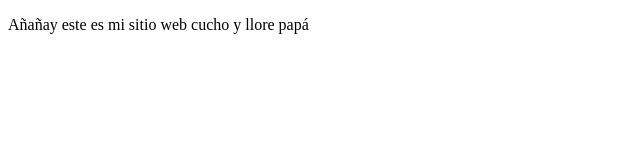
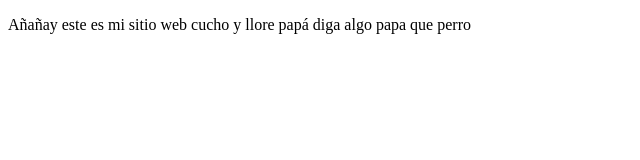
Before and after one commit to sneyderbautista123/proyectoDemoCursoPrework, a plain HTML site: page index.html in a window 1280 px wide. Shown: the whole page, without its empty margins (0-640 px from the left). Drawn offline with Linux system fonts and the light colour scheme.

Commit message:
cambios de sho

```diff
--- a/index.html
+++ b/index.html
@@ -8,7 +8,7 @@
 </head>
 <body>
     <p>
-        Añañay este es mi sitio web cucho y llore papá
+        Añañay este es mi sitio web cucho y llore papá diga algo papa que perro
     </p>
 </body>
 </html>
```
